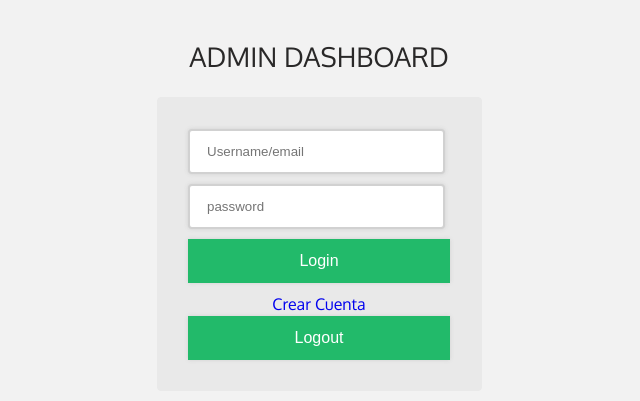
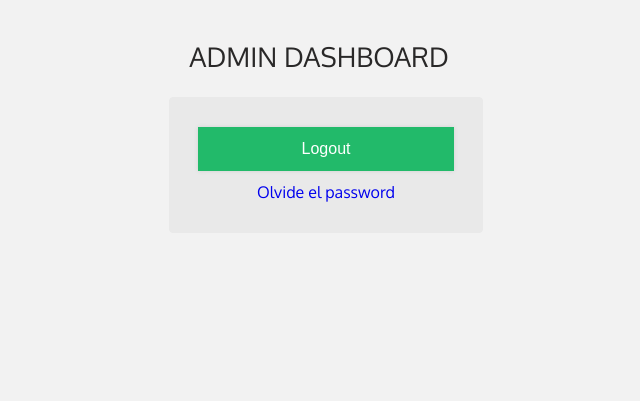
Before and after one commit to alvarogabrielgomez/judiostatic, a PHP site: page /admin.php in a window 1280 px wide. Shown: the part 68-469 px from the top of the page, without its empty margins (321-961 px from the left). Run offline with PHP 8.4, Linux system fonts and the light colour scheme; the visitor is signed in with stand-in values (Sample User, id 1).

Commit message:
16 diciembre

```diff
--- a/components/admin-posts-container.php
+++ b/components/admin-posts-container.php
@@ -7,16 +7,28 @@
                     <div class="main-box admin-login">
 
                     <div class="nav-login">
-                    <form  action="includes/login-inc.php" method="POST">
-                        <input type="text" name="mailuid" placeholder="Username/email">
-                        <input type="password" name="pwd" placeholder="password">
-                        <button type="submit" class="button" name="login-submit">Login</button>
-                    </form>
-                    <a href="signup.php">Crear Cuenta</a>
 
-                    <form  action="includes/logout-inc.php" method="POST">
-                        <button type="submit" class="button" name="logout-submit">Logout</button>
-                    </form>
+                    <?php
+                     if(isset($_SESSION['user_ID'])){
+                         echo '<form  action="includes/logout-inc.php" method="POST">';
+                         echo '<button type="submit" class="button" name="logout-submit">Logout</button>';
+                         echo '</form>';
+                         echo '<a href="signup.php">Olvide el password</a>';
+
+                    }else{
+                    echo    '<form  action="includes/login-inc.php" method="POST">';
+                    echo    '<input type="text" name="mailuid" placeholder="Username/email">';
+                    echo    '<input type="password" name="pwd" placeholder="password">';
+                    echo    '<button type="submit" class="button" name="login-submit">Login</button>';
+                    echo    '</form>';
+                    echo '<a href="signup.php">Crear Cuenta</a>';
+
+                    }
+
+
+
+                    ?>
+
 
                     </div>
 
--- a/components/header.php
+++ b/components/header.php
@@ -17,7 +17,7 @@
                         <?php
 
 
-                        if(isset($_SESSION['userID'])){
+                        if(isset($_SESSION['user_ID'])){
                             echo '<span>Iniciaste sesion</span>';
                         }else{
                             echo '<span>No estas en sesion</span>';
--- a/includes/login-inc.php
+++ b/includes/login-inc.php
@@ -31,7 +31,7 @@ if(isset($_POST['login-submit'])){
                 }
                 else if($pwdCheck == true){
                     session_start();
-                    $_SESSION['user_ID']=$row['user_ui'];
+                    $_SESSION['user_ID']=$row['user_id'];
                     $_SESSION['user_UID']=$row['user_uid'];
                     error("success");
                 }
--- a/includes/signup-inc.php
+++ b/includes/signup-inc.php
@@ -60,7 +60,8 @@ if( isset($_POST['signup-submit']) ){
 
                 mysqli_stmt_bind_param($stmt, "sssss", $username, $first, $last, $email, $HashedPassword);
                 mysqli_stmt_execute($stmt);
-                error("success");
+                header("Location: ../admin.php?signup=success");
+                exit();
             }
 
         }
```
